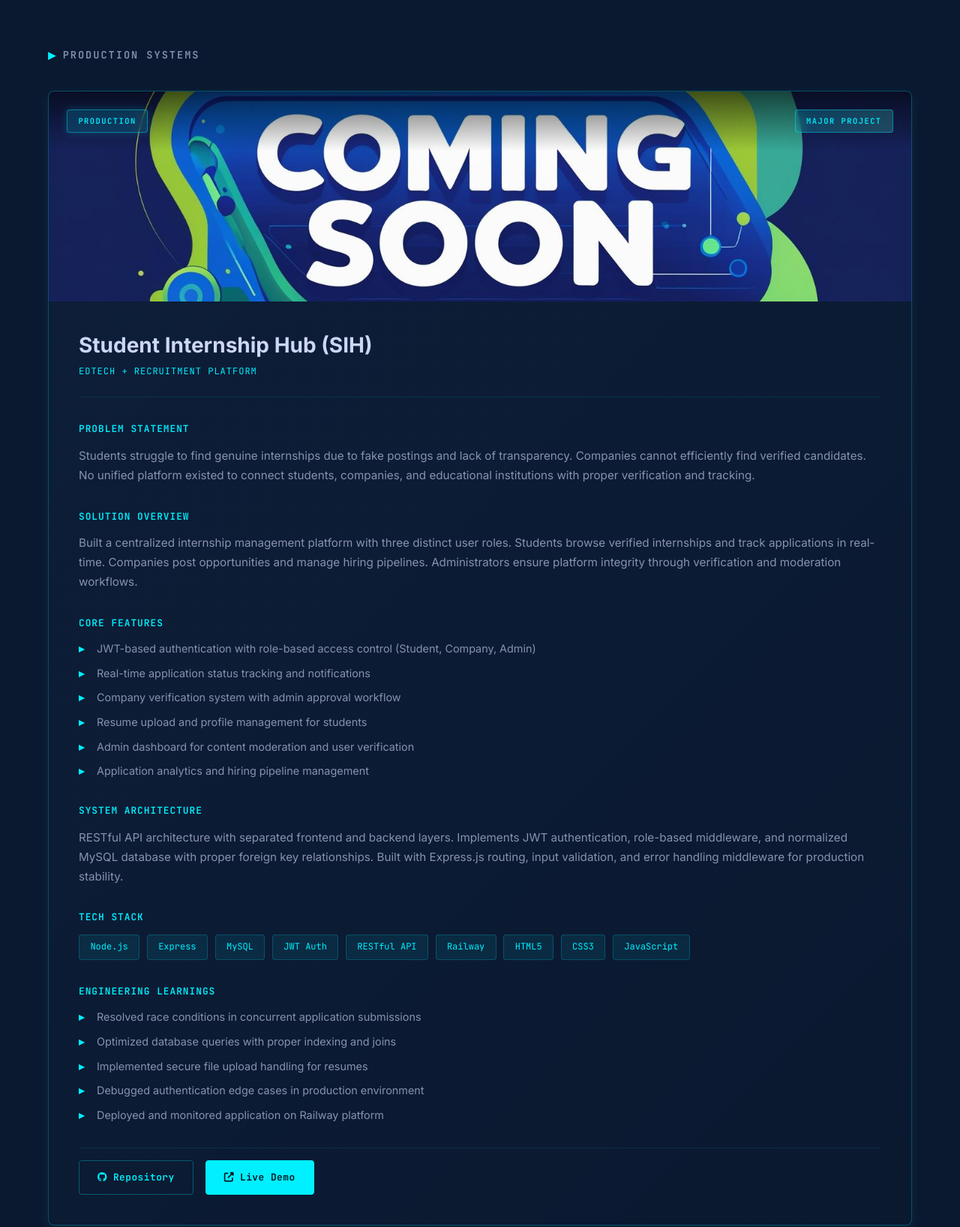
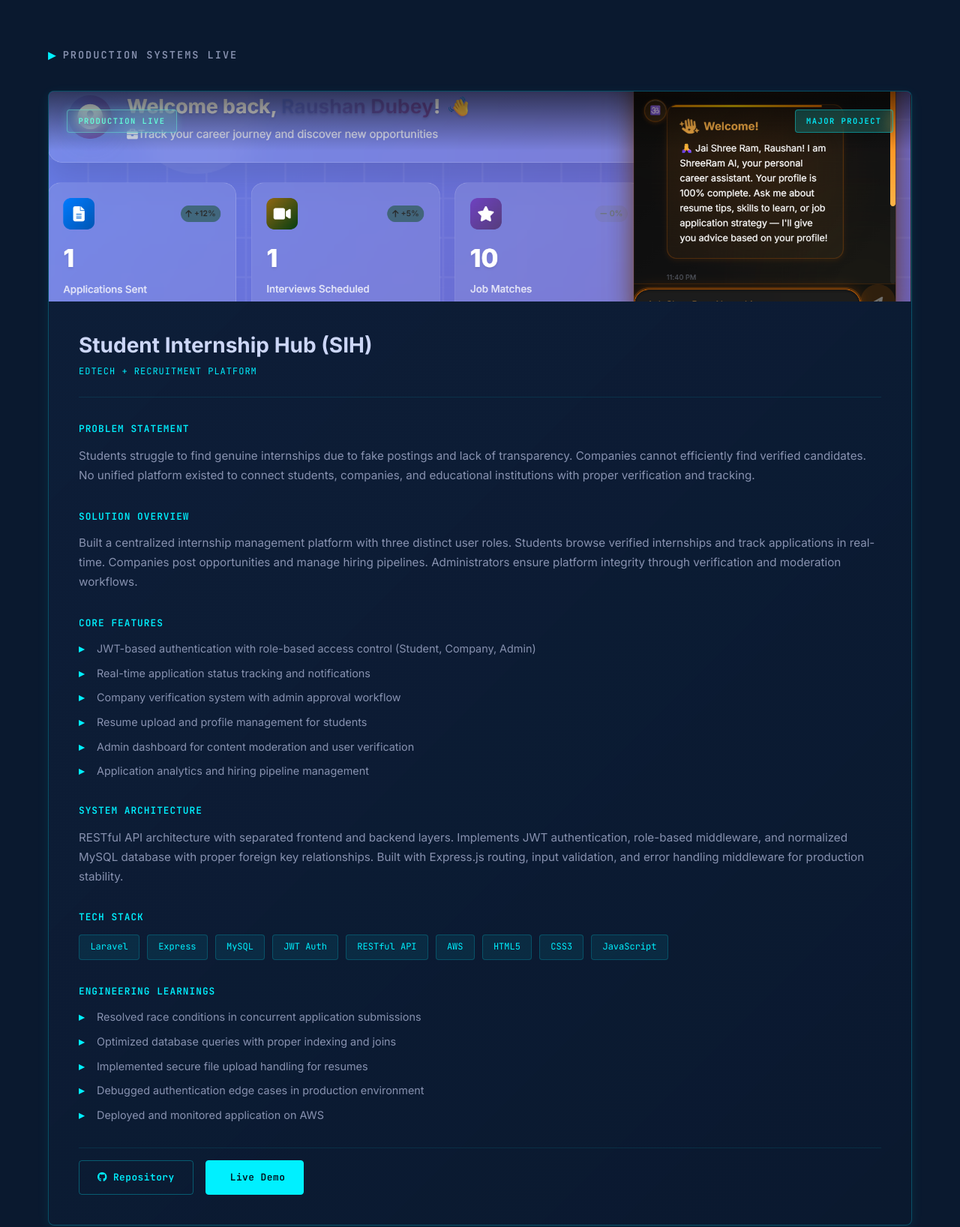
Before and after one commit to raushandubey/myPortfolio1, a plain HTML site: page index.html in a window 1280 px wide. Shown: the part 4240-5876 px from the top of the page at 75% size. Drawn offline with Linux system fonts and the light colour scheme.

Commit message:
Version 35.021

```diff
--- a/index.html
+++ b/index.html
@@ -324,16 +324,16 @@
             <!-- 1️⃣ PRODUCTION SYSTEMS -->
             <div class="project-category">
                 <h3 class="category-label">
-                    <span class="category-icon">▸</span> PRODUCTION SYSTEMS
+                    <span class="category-icon">▸</span> PRODUCTION SYSTEMS LIVE
                 </h3>
                 <div class="projects-production">
 
                     <!-- FLAGSHIP PROJECT: Student Internship Hub -->
                     <div class="prod-card prod-flagship" data-prod-index="0">
                         <div class="prod-visual">
-                            <img src="assets/coming soon startup it field.jpg" alt="Student Internship Hub">
+                            <img src="assets/sih.png" alt="Student Internship Hub">
                             <div class="prod-overlay">
-                                <span class="prod-status status-production">PRODUCTION</span>
+                                <span class="prod-status status-live">PRODUCTION LIVE </span>
                                 <span class="prod-flag">MAJOR PROJECT</span>
                             </div>
                         </div>
@@ -374,12 +374,12 @@
                             <div class="prod-section">
                                 <h4 class="prod-section-title">Tech Stack</h4>
                                 <div class="prod-tech-grid">
-                                    <span class="tech-chip">Node.js</span>
+                                    <span class="tech-chip">Laravel</span>
                                     <span class="tech-chip">Express</span>
                                     <span class="tech-chip">MySQL</span>
                                     <span class="tech-chip">JWT Auth</span>
                                     <span class="tech-chip">RESTful API</span>
-                                    <span class="tech-chip">Railway</span>
+                                    <span class="tech-chip">AWS</span>
                                     <span class="tech-chip">HTML5</span>
                                     <span class="tech-chip">CSS3</span>
                                     <span class="tech-chip">JavaScript</span>
@@ -393,7 +393,7 @@
                                     <li>Optimized database queries with proper indexing and joins</li>
                                     <li>Implemented secure file upload handling for resumes</li>
                                     <li>Debugged authentication edge cases in production environment</li>
-                                    <li>Deployed and monitored application on Railway platform</li>
+                                    <li>Deployed and monitored application on AWS </li>
                                 </ul>
                             </div>
 
@@ -402,7 +402,7 @@
                                     <i class="fab fa-github"></i> Repository
                                 </a>
                                 <a href="#" class="prod-btn prod-btn-primary">
-                                    <i class="fas fa-external-link-alt"></i> Live Demo
+                                    <i class="https://student-internship-hub-system-master-bzcojt.free.laravel.cloud/"></i> Live Demo
                                 </a>
                             </div>
                         </div>
```
Also changed, not shown: assets/sih.png (added).
